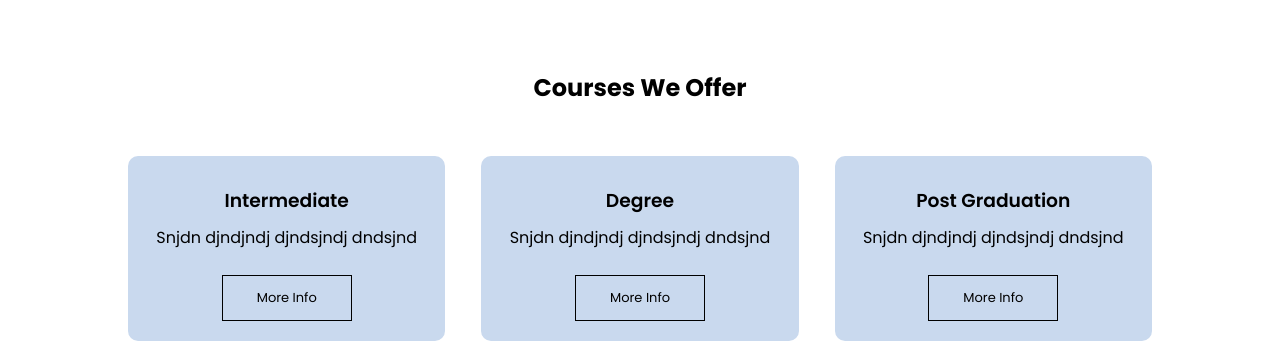
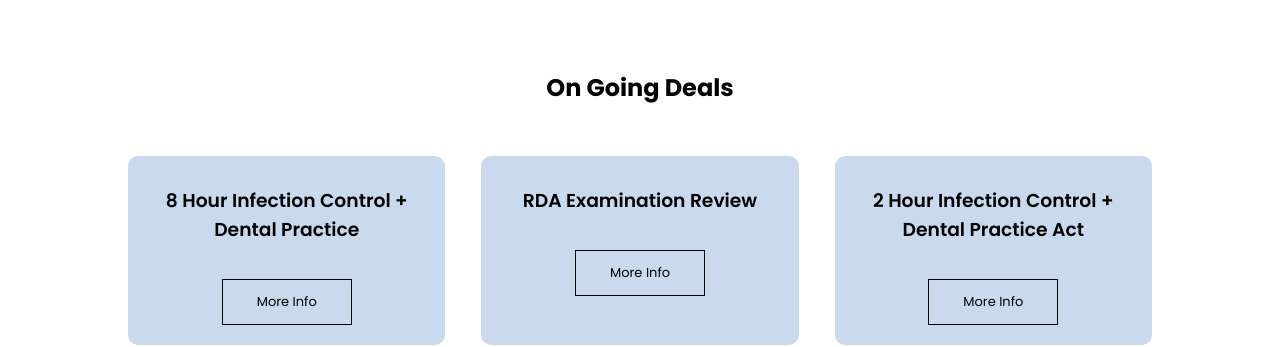
Before and after one commit to Ahabdel/Ahabdel.github.io, a plain HTML site: page index.html in a window 1280 px wide. Shown: the part 830-1177 px from the top of the page. Drawn offline with Linux system fonts and the light colour scheme.

Commit message:
Update index(1).html

```diff
--- a/index.html
+++ b/index.html
@@ -32,7 +32,7 @@
 <div class="text-box">
   <h1>Learn The Latest Techniques In Dental Care</h1>
   <p>Our courses provide in-depth training on the newest and most effective dental procedures, so you can provide the best care to your patients.</p>
-  <a href=""class="hero-btn">See Courses</a>
+  <a href="Courses.html"class="hero-btn">See Courses</a>
   <br>
   <br>
   <br>
@@ -45,25 +45,25 @@
 <!-------- Course --------->
 
 <section class="course">
-  <h1>Courses We Offer</h1>
+  <h1>On Going Deals</h1>
   <p></p>
 
   <div class="row">
     <div class="course-col">
-      <h3>Intermediate</h3>
-      <p>Snjdn djndjndj djndsjndj dndsjnd</p>
+      <h3>8 Hour Infection Control + Dental Practice</h3>
+      <p></p>
       <br>
       <a href="Courses.html" class="course1-btn">More Info</a>
     </div>
     <div class="course-col">
-      <h3>Degree</h3>
-      <p>Snjdn djndjndj djndsjndj dndsjnd</p>
+      <h3>RDA Examination Review</h3>
+      <p></p>
       <br>
       <a href="Courses.html" class="course2-btn">More Info</a>
     </div>
     <div class="course-col">
-      <h3>Post Graduation</h3>
-      <p>Snjdn djndjndj djndsjndj dndsjnd</p>
+      <h3>2 Hour Infection Control + Dental Practice Act</h3>
+      <p></p>
       <br>
       <a href="Courses.html" class="course3-btn">More Info</a>
     </div>
```
